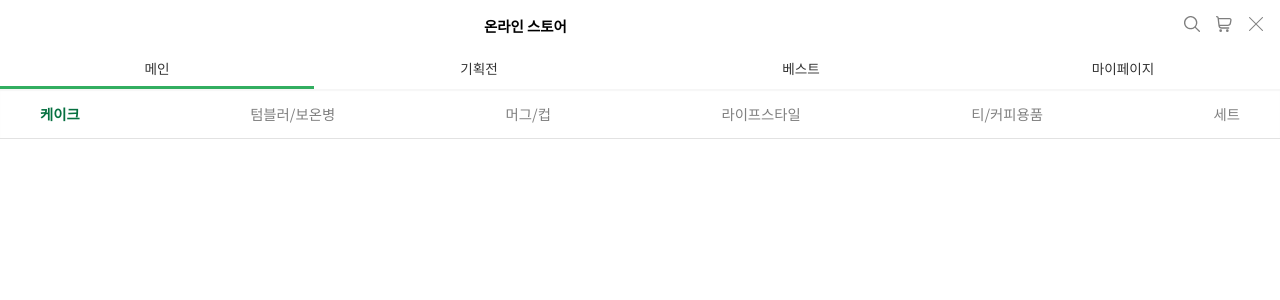
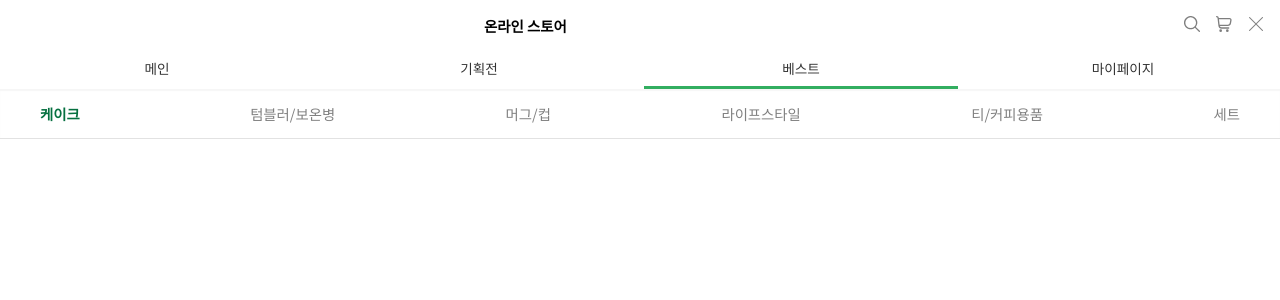
Before and after one commit to spharos-clone-6/GHBT_frontend, a Next.js app in the folder myStarbucks/: page /best/cake in a window 1280 px wide. Shown: the top 300 px of the page. Built offline with nearby package versions, Linux system fonts and the light colour scheme.

Commit message:
Feat: 메인헤더 링크
메뉴 누르면 이동하게 처리. active시 css 처리

```diff
--- a/myStarbucks/src/components/MainHeader/MainHeaderBottom.jsx
+++ b/myStarbucks/src/components/MainHeader/MainHeaderBottom.jsx
@@ -1,20 +1,28 @@
 import React from 'react'
+import Link from 'next/link'
+import { useRouter } from 'next/router'
 
 export default function MainHeaderBottom() {
+  const router = useRouter()
   return (
     <div className="header-bottom">
       <nav>
         <ul>
-          <li className="active">
-            <a href="index.html">메인</a>
+          <li className = {router.asPath === '/' ? 'active' : ''}>
+            <Link href="/" legacyBehavior>
+              <a>메인</a>
+            </Link>
+
           </li>
-          <li>
+          <li className={router.asPath.split('/')[1] === 'event' ? 'active' : ''}>
             <a href="event.html">기획전</a>
           </li>
-          <li>
-            <a href="best_cake.html">베스트</a>
+          <li className={router.asPath.split('/')[1] === 'best' ? 'active' : ''}>
+            <Link href="/best/cake" legacyBehavior>
+              <a>베스트</a>
+            </Link>
           </li>
-          <li>
+          <li className={router.asPath.split('/')[1] === 'mypage' ? 'active' : ''}>
             <a href="">마이페이지</a>
           </li>
         </ul>
```
